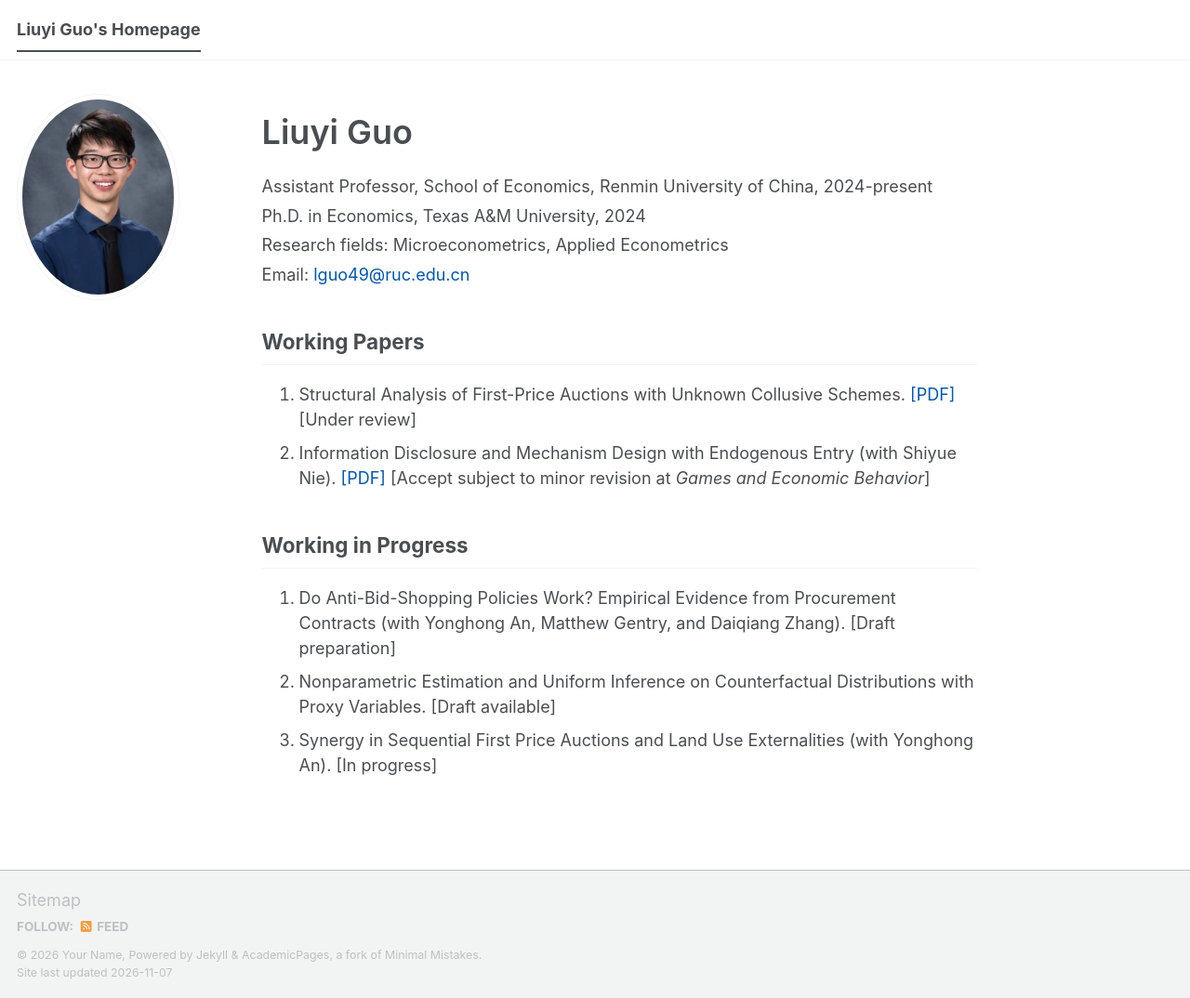
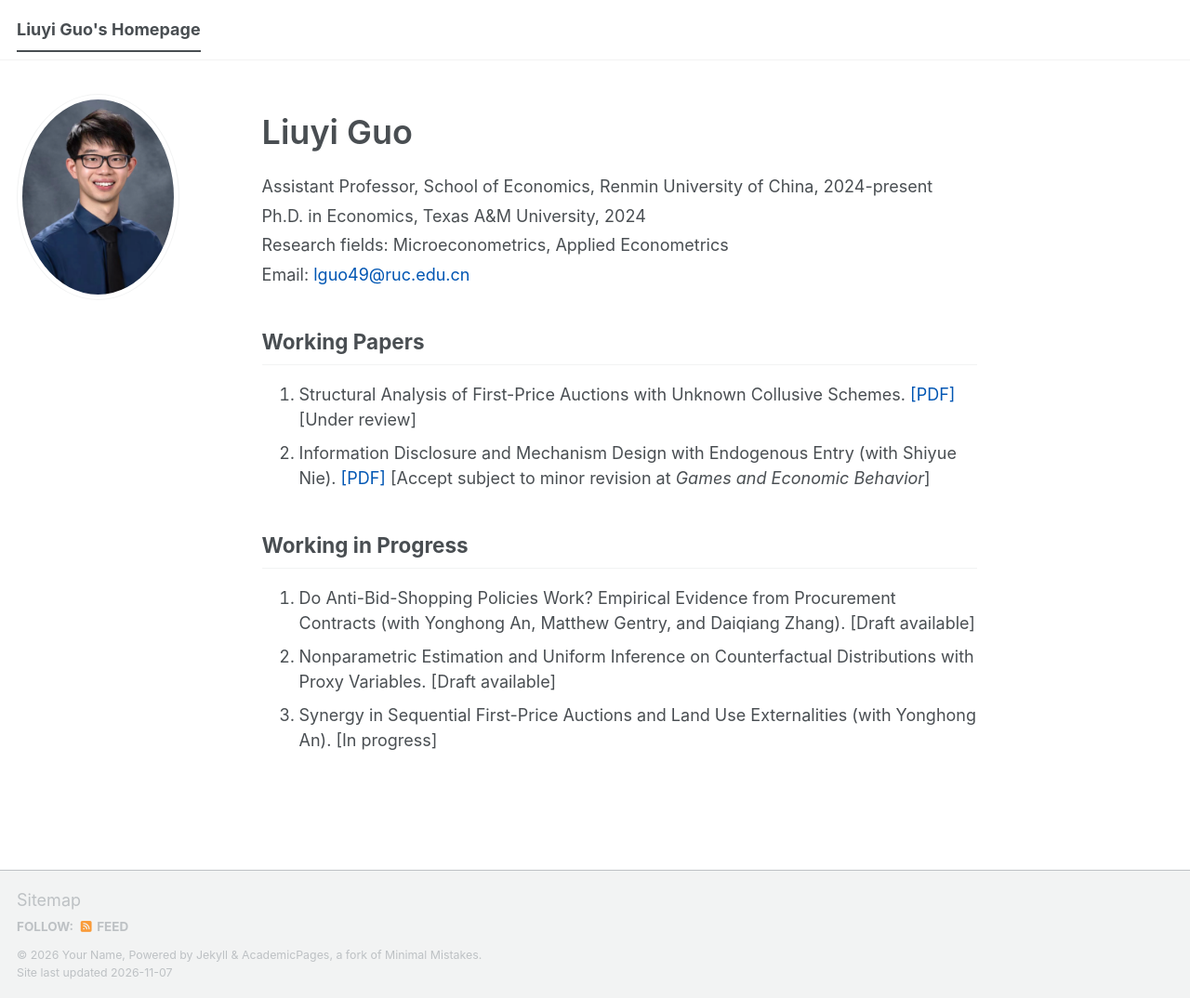
Before and after one commit to guoliuyi/lguo, a Jekyll site: the page built from _pages/about.md, in a window 1280 px wide and 1074 px high. Shown: the whole window at 93% size. Built offline with Jekyll 4.4.1, drawn with Linux system fonts in a browser that asks for light colours; a script bundle is joined from its source files by our own code; library files that are not in the unit come from our copies.

Commit message:
Update about.md

```diff
--- a/_pages/about.md
+++ b/_pages/about.md
@@ -57,14 +57,14 @@ redirect_from:
   <li>
     Do Anti-Bid-Shopping Policies Work? Empirical Evidence from Procurement Contracts
     (with Yonghong An, Matthew Gentry, and Daiqiang Zhang).
-    <span class="status">[Draft preparation]</span>
+    <span class="status">[Draft available]</span>
   </li>
   <li>
     Nonparametric Estimation and Uniform Inference on Counterfactual Distributions with Proxy Variables.
     <span class="status">[Draft available]</span>
   </li>
   <li>
-    Synergy in Sequential First Price Auctions and Land Use Externalities
+    Synergy in Sequential First-Price Auctions and Land Use Externalities
     (with Yonghong An).
     <span class="status">[In progress]</span>
   </li>
```
